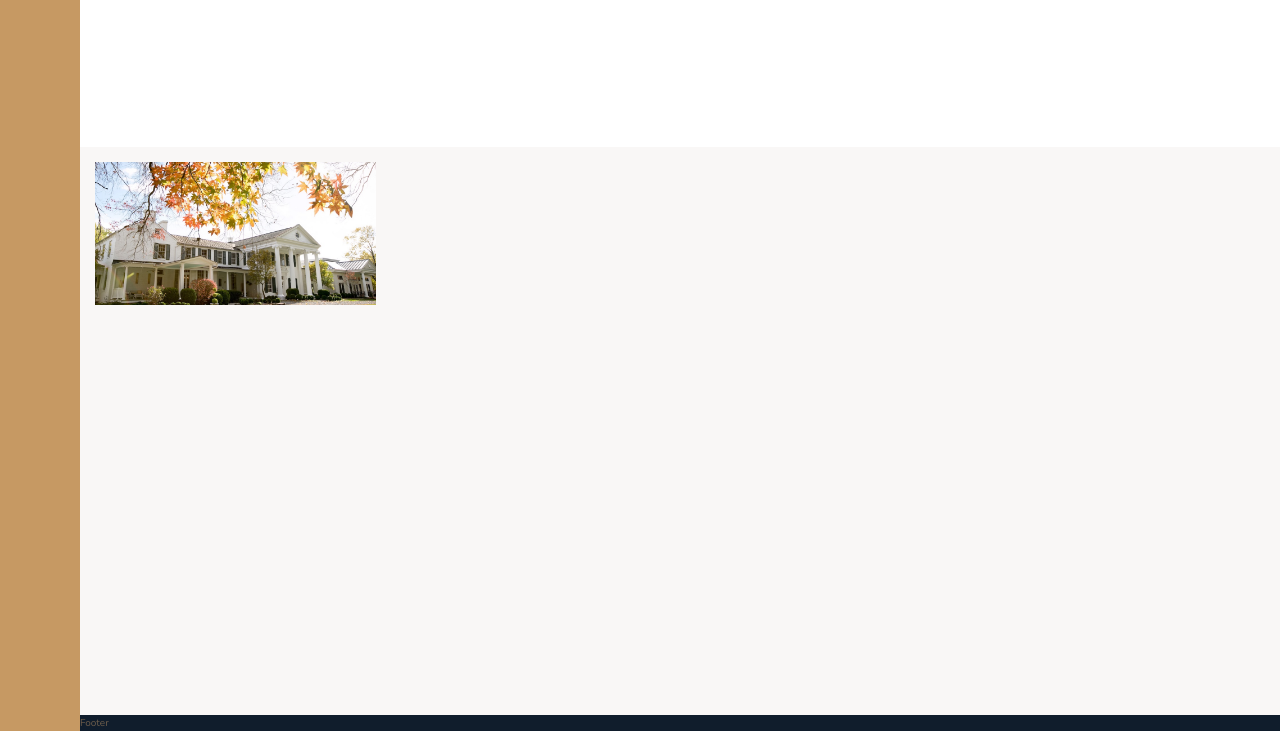
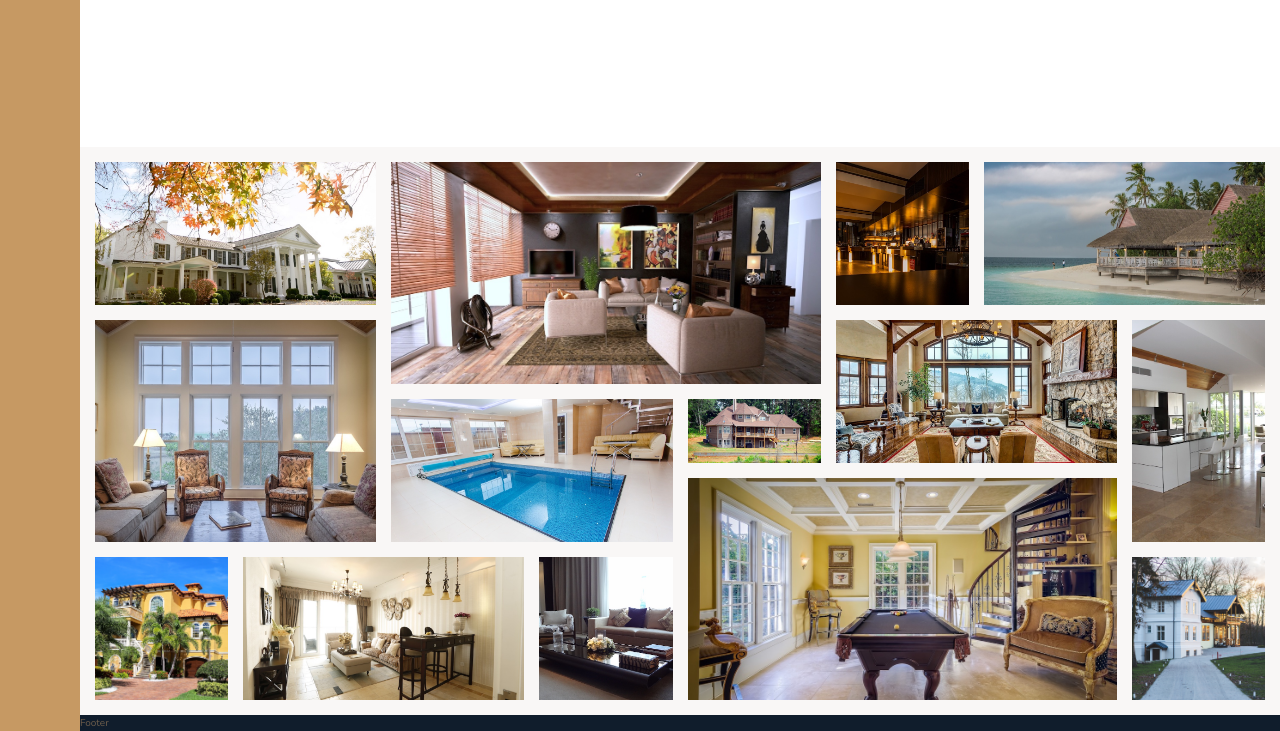
Before and after one commit to asyr01/nexter, a website: page index.html in a window 1280 px wide. Shown: the part 2980-3711 px from the top of the page. Drawn offline with nearby package versions, Linux system fonts and the light colour scheme.

Commit message:
Gallery section 2/2 completed.

```diff
--- a/index.html
+++ b/index.html
@@ -307,6 +307,47 @@
       <figure class="gallery__item gallery__item--1">
         <img src="img/gal-1.jpeg" alt="Gallery image 1" class="gallery__img">
       </figure>
+
+      <figure class="gallery__item gallery__item--2">
+        <img src="img/gal-2.jpeg" alt="Gallery image 2" class="gallery__img">
+      </figure>
+
+      <figure class="gallery__item gallery__item--3">
+        <img src="img/gal-3.jpeg" alt="Gallery image 3" class="gallery__img">
+      </figure>
+      <figure class="gallery__item gallery__item--4">
+        <img src="img/gal-4.jpeg" alt="Gallery image 4" class="gallery__img">
+      </figure>
+      <figure class="gallery__item gallery__item--5">
+        <img src="img/gal-5.jpeg" alt="Gallery image 5" class="gallery__img">
+      </figure>
+      <figure class="gallery__item gallery__item--6">
+        <img src="img/gal-6.jpeg" alt="Gallery image 6" class="gallery__img">
+      </figure>
+      <figure class="gallery__item gallery__item--7">
+        <img src="img/gal-7.jpeg" alt="Gallery image 7" class="gallery__img">
+      </figure>
+      <figure class="gallery__item gallery__item--8">
+        <img src="img/gal-8.jpeg" alt="Gallery image 8" class="gallery__img">
+      </figure>
+      <figure class="gallery__item gallery__item--9">
+        <img src="img/gal-9.jpeg" alt="Gallery image 9" class="gallery__img">
+      </figure>
+      <figure class="gallery__item gallery__item--10">
+        <img src="img/gal-10.jpeg" alt="Gallery image 10" class="gallery__img">
+      </figure>
+      <figure class="gallery__item gallery__item--11">
+        <img src="img/gal-11.jpeg" alt="Gallery image 11" class="gallery__img">
+      </figure>
+      <figure class="gallery__item gallery__item--12">
+        <img src="img/gal-12.jpeg" alt="Gallery image 12" class="gallery__img">
+      </figure>
+      <figure class="gallery__item gallery__item--13">
+        <img src="img/gal-13.jpeg" alt="Gallery image 13" class="gallery__img">
+      </figure>
+      <figure class="gallery__item gallery__item--14">
+        <img src="img/gal-14.jpeg" alt="Gallery image 14" class="gallery__img">
+      </figure>
     </section>
 
     <section class="footer">Footer</section>
--- a/sass/_gallery.scss
+++ b/sass/_gallery.scss
@@ -12,6 +12,60 @@
       grid-row: 1 / span 2;
       grid-column: 1 / span 2;
     }
+    &--2 {
+      grid-row: 1 / span 3;
+      grid-column: 3 / 6;
+    }
+    &--3 {
+      grid-row: 1 / 3;
+      grid-column: 6/7;
+    }
+    &--4 {
+      grid-row: 1 / span 2;
+      grid-column: 7 / span 2;
+    }
+    &--5 {
+      grid-row: 3 / 6;
+      grid-column: 1 / span 2;
+    }
+    &--6 {
+      grid-row: 4 / span 2;
+      grid-column: 3 / 5;
+    }
+    &--7 {
+      grid-row: 4 / 5;
+      grid-column: 5 / 6;
+    }
+    &--8 {
+      grid-row: 3 / span 2;
+      grid-column: 6 / 8;
+    }
+    &--9 {
+      grid-row: 3 / span 3;
+      grid-column: 8 / -1;
+    }
+    &--10 {
+      grid-row: 6 / -1;
+      grid-column: 1 / 2;
+    }
+    &--11 {
+      grid-row: 6 / -1;
+      grid-column: 2 / span 2;
+    }
+
+    &--12 {
+      grid-row: 6 / -1;
+      grid-column: 4 / span 1;
+    }
+
+    &--13 {
+      grid-row: 5 / -1;
+      grid-column: 5 / span 3;
+    }
+
+    &--14 {
+      grid-row: 6 / span 2;
+    }
   }
 
   &__img {
```
Also changed, not shown: css/style.css.
